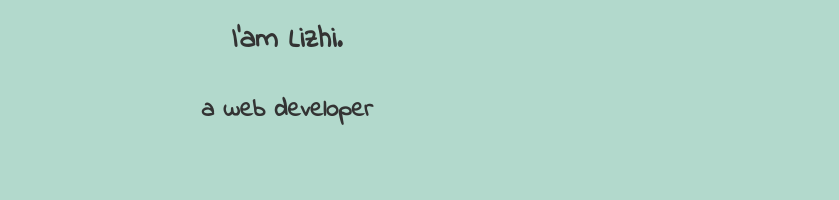
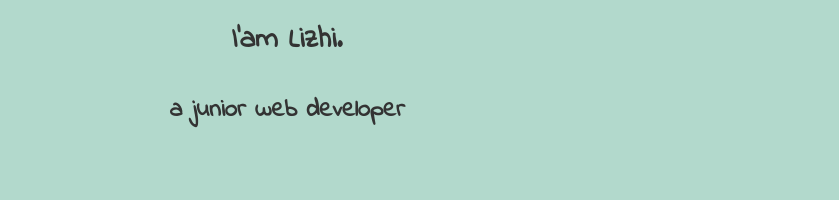
Before and after one commit to Liz1992/personal-portfolio-page, a plain HTML site: page index.html in a window 1280 px wide. Shown: the part 400-600 px from the top of the page, without its empty margins (353-1192 px from the left). Drawn offline with Linux system fonts and the light colour scheme.

Commit message:
Update index.html

```diff
--- a/index.html
+++ b/index.html
@@ -42,7 +42,7 @@
 			I'am Lizhi.
 		</h3>
 		<h4>
-			a web developer
+			a junior web developer
 		</h4>
 	</section>
 	<section id="projects">
```
